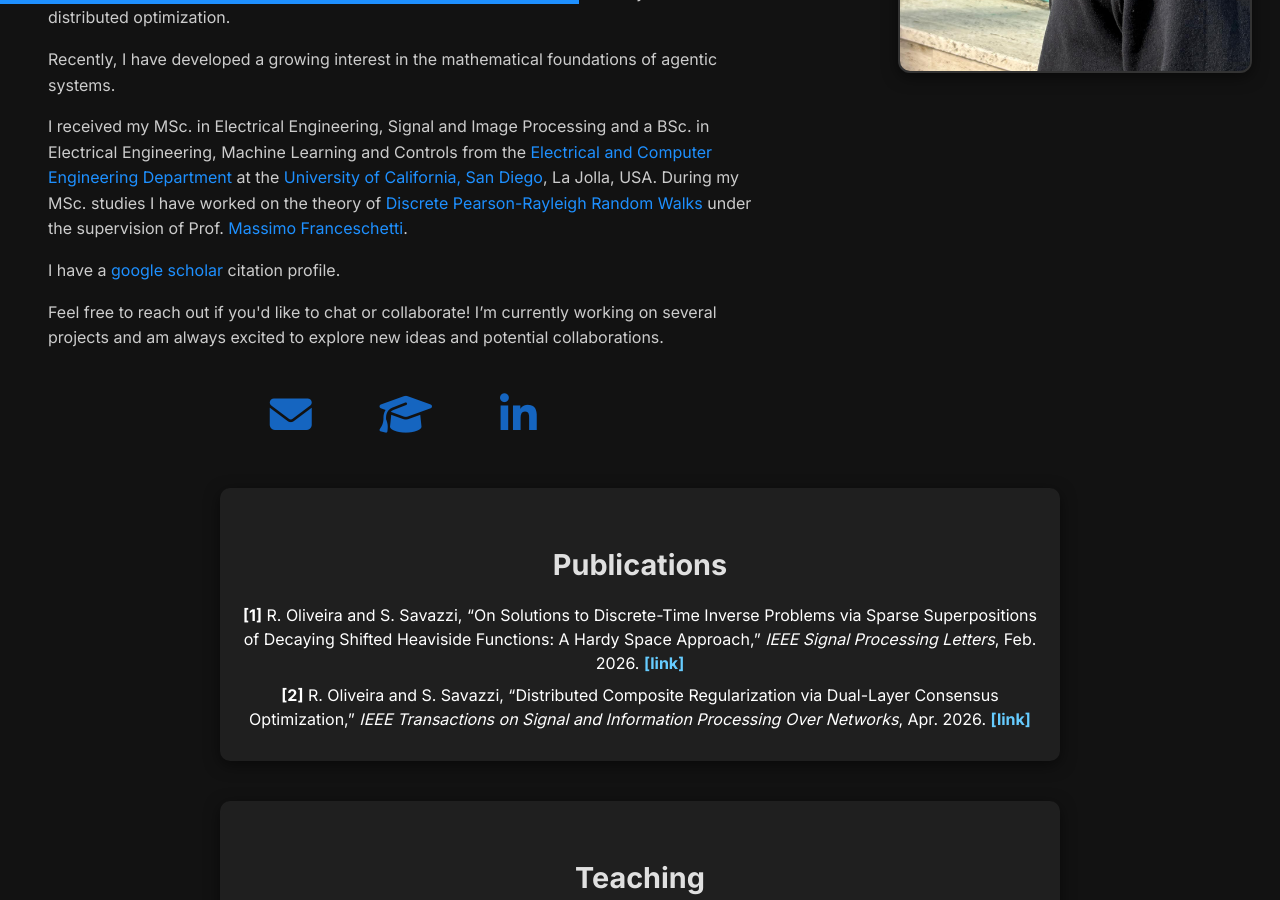
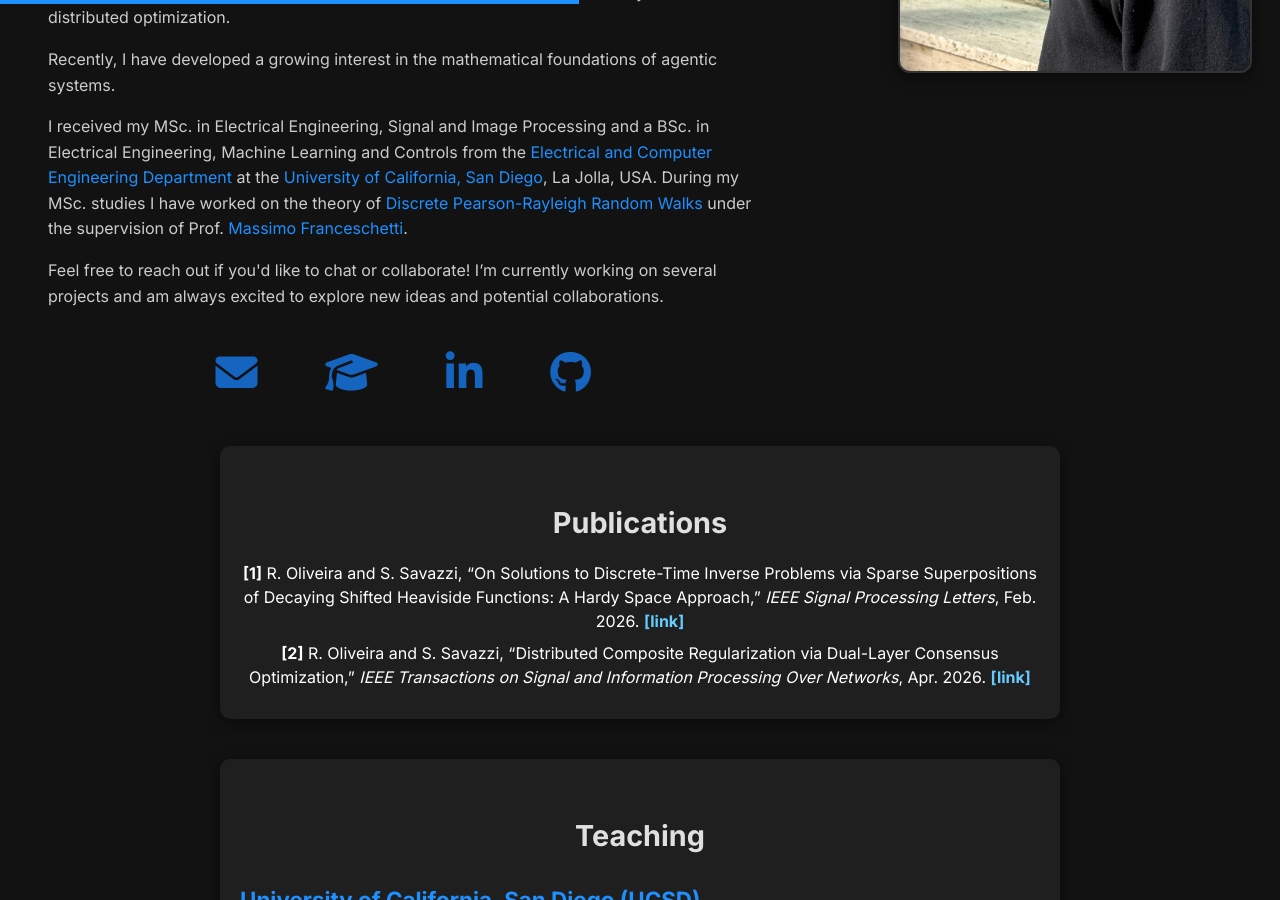
Before and after one commit to raolivei13/website_rich, a Jekyll site: the page index.html, which Jekyll copies as it is, in a window 1280 px wide and 900 px high, scrolled down 503 px. Built offline with Jekyll 4.4.1, drawn with Linux system fonts in a browser that asks for light colours; some of the changed lines change nothing that is shown.

Commit message:
Update index.html
added links and git hub

```diff
--- a/index.html
+++ b/index.html
@@ -58,9 +58,10 @@ href="https://cdnjs.cloudflare.com/ajax/libs/font-awesome/6.5.2/css/all.min.css"
           supervision of Prof. <a href="http://web.eng.ucsd.edu/~massimo/Home.html">Massimo Franceschetti</a>.
         </p>
 
-        <p class="intro-paragraph">
+        <!-- <p class="intro-paragraph">
           I have a <a href="https://scholar.google.com/citations?hl=en&user=ETMycagAAAAJ">google scholar</a> citation profile.
-        </p>
+        </p> -->
+
         <p class="intro-paragraph">
           Feel free to reach out if you'd like to chat or collaborate! I’m currently working on several projects and am always excited to explore new ideas and potential collaborations.
         </p>
@@ -74,18 +75,25 @@ href="https://cdnjs.cloudflare.com/ajax/libs/font-awesome/6.5.2/css/all.min.css"
     </a>
 
     <!-- Google Scholar -->
-    <a href="https://scholar.google.com/"
+    <a href="https://scholar.google.com/citations?hl=en&user=ETMycagAAAAJ"
        target="_blank"
        style="margin:0 28px; color:#1565c0; text-decoration:none;">
         <i class="fas fa-graduation-cap"></i>
     </a>
 
     <!-- LinkedIn -->
-    <a href="https://linkedin.com/in/YOUR_LINKEDIN"
+    <a href="https://www.linkedin.com/in/richard-oli/"
        target="_blank"
        style="margin:0 28px; color:#1565c0; text-decoration:none;">
         <i class="fab fa-linkedin-in"></i>
     </a>
+
+          <!-- GitHub -->
+<a href="https://github.com/raolivei13"
+   target="_blank"
+   style="margin:0 28px; color:#1565c0; text-decoration:none;">
+    <i class="fab fa-github"></i>
+</a>
 
 </div>
 
```
